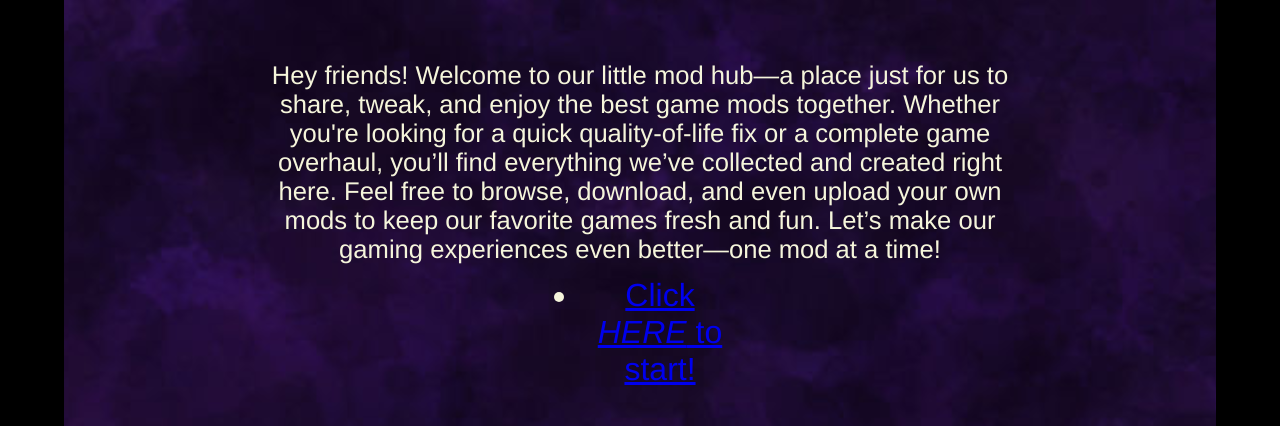
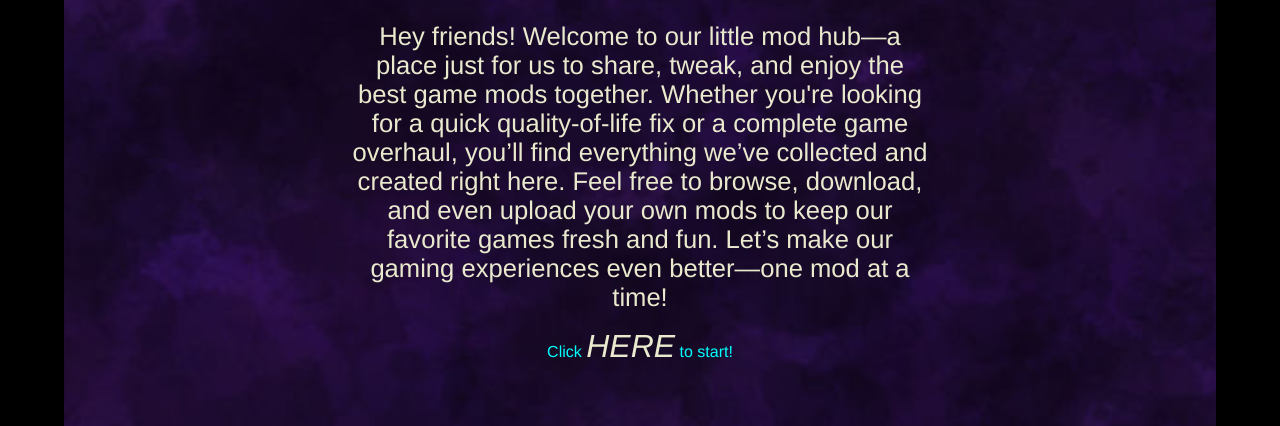
Before and after one commit to ryandresner/my-website, a plain HTML site: page index.html in a window 1280 px wide. Shown: the part 357-783 px from the top of the page. Drawn offline with Linux system fonts and the light colour scheme.

Commit message:
removed some redudant code in styles.css, index.css and style.css. Also restructured link on index.html

```diff
--- a/css/games.css
+++ b/css/games.css
@@ -33,6 +33,7 @@ main.games{
     min-width: 250px;
     max-height: 350px;
     height: 300px;
+    background-color: #000000;
     border-radius: 10px;
     background-size: contain;
     background-position: center;
@@ -62,7 +63,7 @@ h3 a {
 h3 a:hover {
     filter: brightness(1.2);
     color: var(--yellow);
-    transform: scale(1.05);
+    transform: scale(1.2);
 }
 
 .enshrouded {
--- a/css/index.css
+++ b/css/index.css
@@ -3,33 +3,40 @@ main {
 }
 
 main#text>p {
+    width: 45%;
+    margin: 0 auto;
+    margin-top: 2%;
+    color: var(--beige);
+    font-size: max(2vmax, 16px);
+}
+
+.link {
+    display: inline-block;
+    padding: 1em;
+    color: var(--aqua);
+}
+
+#link {
+    margin: 0 auto;
+    display: inline-block;
+    color: var(--aqua);
+    font-size: 2em;
+}
+
+a:hover {
+    color: var(--green);
+}
+
+#here{
+    display: inline-flex;
     color: var(--beige);
 }
 
-ul.links {
-    color: var(--beige);
-    font-size: 2em;
-    width: 5em;
-    text-align: center;
-    list-style-position: outside;
-    padding-left: 0 auto;
-    margin: auto;
-    margin-top: 1%;
-}
-
-.link {
-    color: var(--beige);
-}
-
-a {
-    display: block;
-    text-align: center;
-    margin: auto;
-    margin-left: auto;
-}
-
-a:hover {
-    color: rgb(32, 107, 48);
+#here:hover {
+    color:var(--green);
+    transform: scale(1.1);
+    display: inline-block;
+    transition: transform 0.2s ease-in-out;
 }
 
 h2 {
@@ -45,10 +52,3 @@ h2 {
     border: .2em solid #292727;
     margin: 0 auto;
 }
-
-main>p {
-    margin: 5% 20% 0% 20%;
-    font-size: max(2vmax, 16px);
-
-
-}
--- a/css/styles.css
+++ b/css/styles.css
@@ -1,10 +1,11 @@
 :root {
-    --beige: rgb(245, 245, 219);
+    --beige: rgb(233, 233, 206);
     --gradient: linear-gradient(110deg, rgb(21, 19, 31), rgb(98, 53, 124));
     --black: #000000;
     --grey: #212020;
     --green: #2f7d40;
     --yellow: #c5c503;
+    --aqua: #00ffff;
 }
 
 html,
--- a/index.html
+++ b/index.html
@@ -25,21 +25,22 @@
             <div id="banner"></div>
         </div>
     </header>
+
     <main id="text">
         <h2>Welcome!</h2>
-
         <p> Hey friends! Welcome to our little mod hub—a place just for us to share, tweak, and enjoy the best game mods
             together. Whether you're looking for a quick quality-of-life fix or a complete game overhaul, you’ll find
             everything we’ve collected and created right here. Feel free to browse, download, and even upload your own
             mods to keep our favorite games fresh and fun. Let’s make our gaming experiences even better—one mod at a
             time!
-        <ul class="links">
-            <li><a id="link" href="games.html"> Click <em>HERE</em> to start!</a></li>
-        </ul>
         </p>
+        <div class="link">
+        <span>Click</span>
+        <a id="link" href="games.html"><em id="here">HERE</em></a>
+        <span>to start!</span>
+        </div>
+    </main>
 
-
-    </main>
     <footer>
         <div class="bs">
             <h4>&#169;Drowzy's BS.</h4>
```
